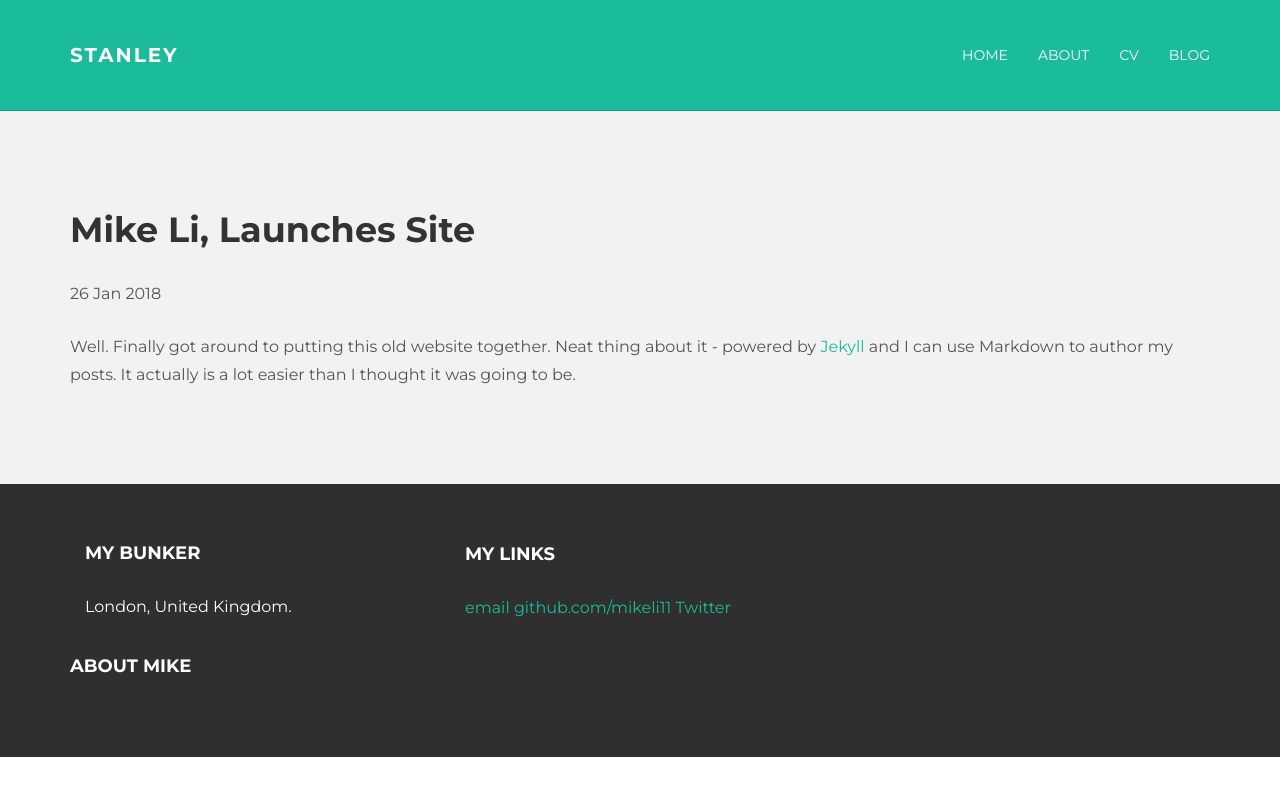
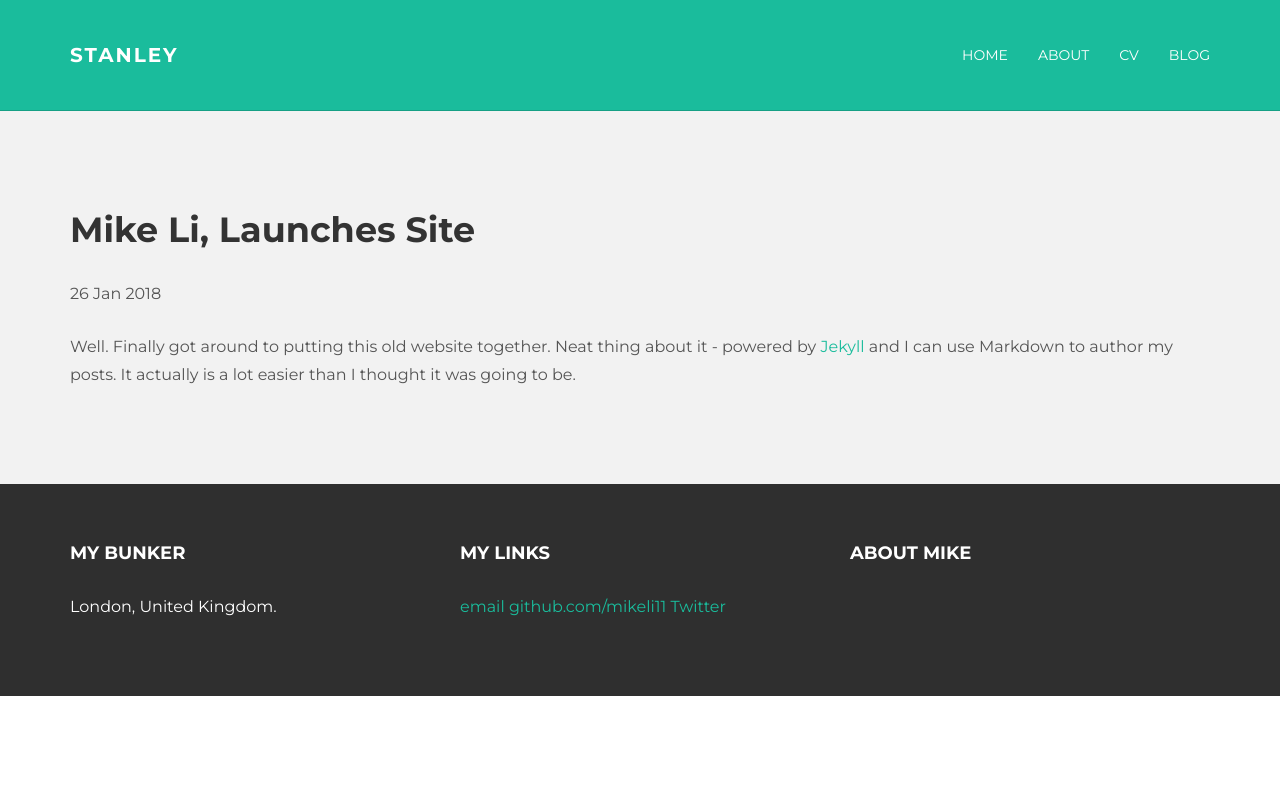
Before and after one commit to mikejamesli/mikeli11.github.io, a Jekyll site: the page built from _posts/2018-01-26-mike-li-site-launched.md, in a window 1280 px wide. Shown: the top 796 px of the page. Built offline with Jekyll 4.4.1, drawn with Linux system fonts in a browser that asks for light colours; nearby versions of some CDN libraries; library files that are not in the unit come from our copies; comment, search, counter and statistics services are not loaded.

Commit message:
profile pic

```diff
--- a/_layouts/default.html
+++ b/_layouts/default.html
@@ -44,14 +44,12 @@
 
 			  <div id="footer">
 				  <div class="container">
-						<div class="col-lg-4">
-								<h4>My Bunker</h4>
-								<p>
-									London, United Kingdom.
-								</p>
-							</div><!-- /col-lg-4 -->
 					  <div class="row">
 						  <div class="col-lg-4">
+							<h4>My Bunker</h4>
+							<p>
+								London, United Kingdom.
+							</p>
 						  </div>
 
 						  <div class="col-lg-4">
--- a/css/main.css
+++ b/css/main.css
@@ -7,7 +7,7 @@
  * URL: http://blacktie.co
  */
 
- @import url(http://fonts.googleapis.com/css?family=Montserrat:400,700);
+ @import url(https://fonts.googleapis.com/css?family=Montserrat:400,700);
 
  body {
        background-color: #ffffff;
--- a/index.html
+++ b/index.html
@@ -4,7 +4,7 @@
 ---
 <div class="row">
 	<div class="col-lg-8 col-lg-offset-2 centered">
-		<img src="user.png" alt="Mike">
+		<img src="/img/profile.png" alt="Mike">
 		<h1>Hi, I am Mike Li!</h1>
 		<p>Hello everybody. I'm Mike Li.</p>
 	</div><!-- /col-lg-8 -->
```
Also changed, not shown: img/profile.png (added).
